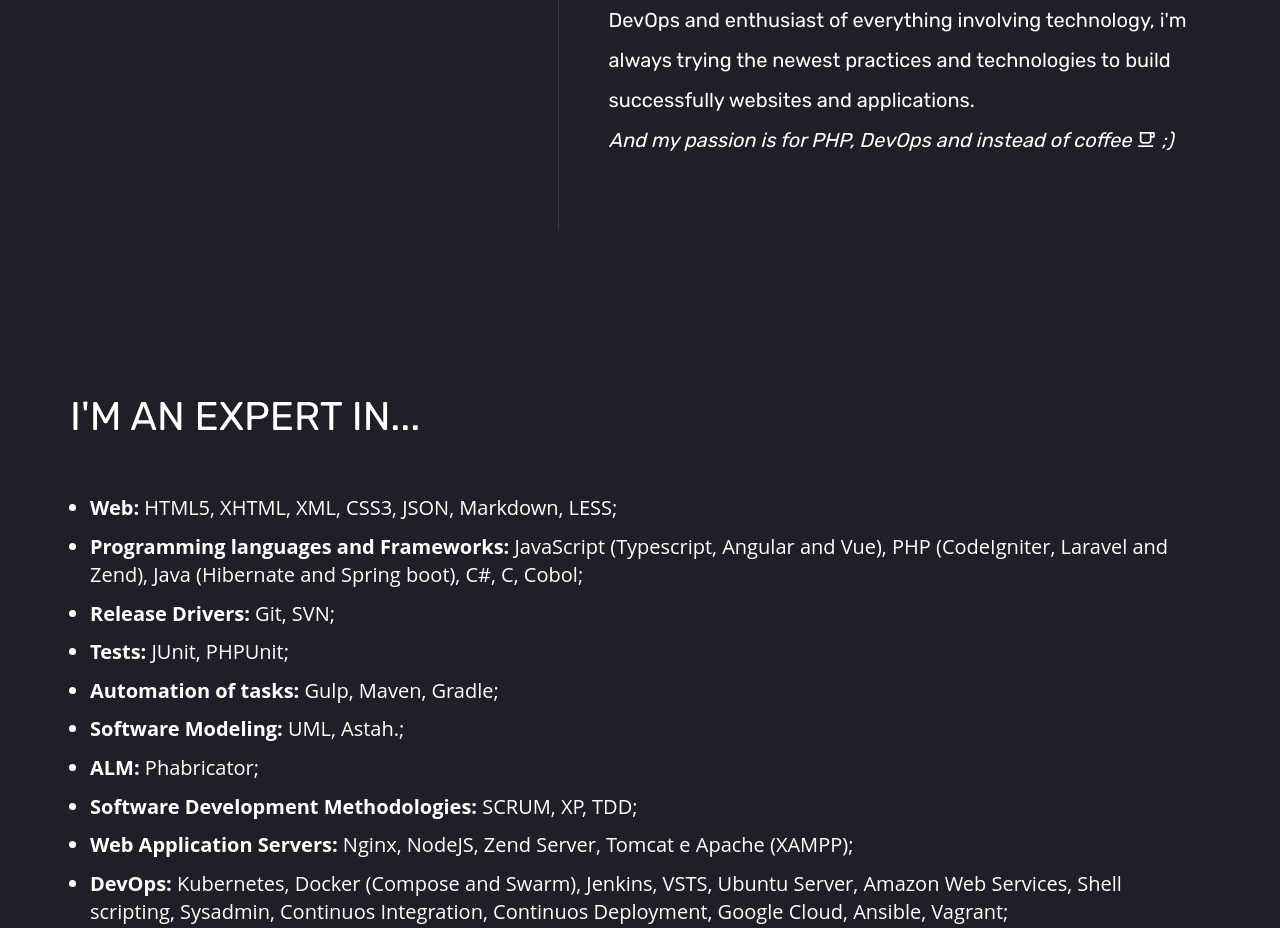
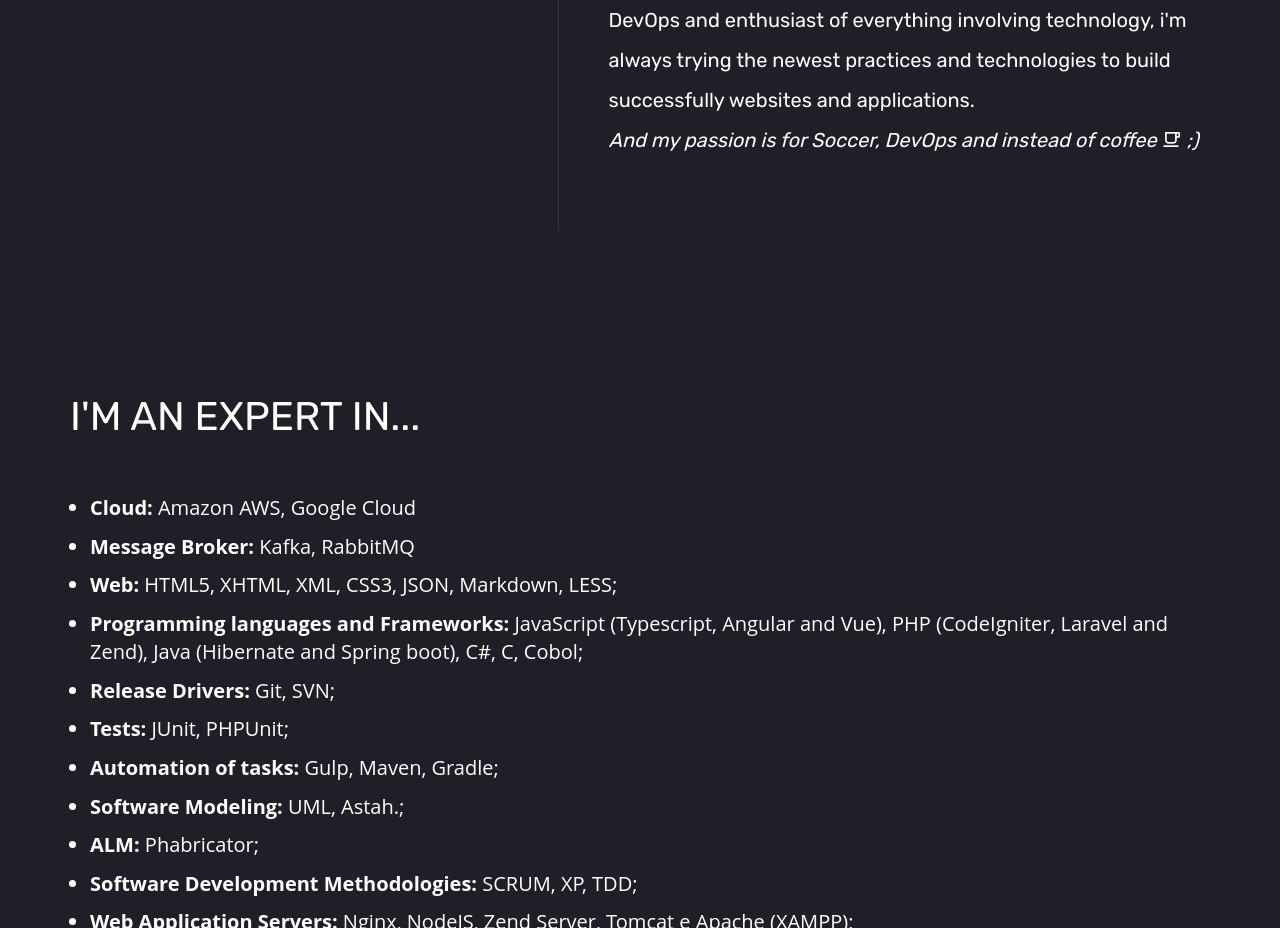
Before and after one commit to ikarosales/ikarosales.github.io, a plain HTML site: page index.html in a window 1280 px wide. Shown: the part 1200-2128 px from the top of the page. Drawn offline with Linux system fonts and the light colour scheme.

Commit message:
Update index.html

```diff
--- a/index.html
+++ b/index.html
@@ -62,7 +62,7 @@
                             <p class="description-about">
                                 Hi, I'm Ikaro Sales. Graduated in Systems Analysis and Development and Postgraduate in Project Management, working with Development for 5 years. Lover of Web Development, DevOps and enthusiast of everything involving technology, i'm always trying the newest practices and technologies to build successfully websites and applications.
                                 <br>
-                                <i>And my passion is for PHP, DevOps and instead of coffee <i class="mdi mdi-coffee-outline"></i> ;)</i>
+                                <i>And my passion is for Soccer, DevOps and instead of coffee <i class="mdi mdi-coffee-outline"></i> ;)</i>
                             </p>
                         </div>
                     </div>
@@ -119,6 +119,8 @@
                     <div class="col-sm-12">
                         <div class="row">
                             <ul class="expertise__list">
+                                <li><b>Cloud:</b> Amazon AWS, Google Cloud</li>
+                                <li><b>Message Broker:</b> Kafka, RabbitMQ</li>
                                 <li><b>Web:</b> HTML5, XHTML, XML, CSS3, JSON, Markdown, LESS;</li>
                                 <li><b>Programming languages and Frameworks:</b> JavaScript (Typescript, Angular and Vue), PHP (CodeIgniter, Laravel and Zend), Java (Hibernate and Spring boot), C#, C, Cobol;</li>
                                 <li><b>Release Drivers:</b> Git, SVN;</li>
```
